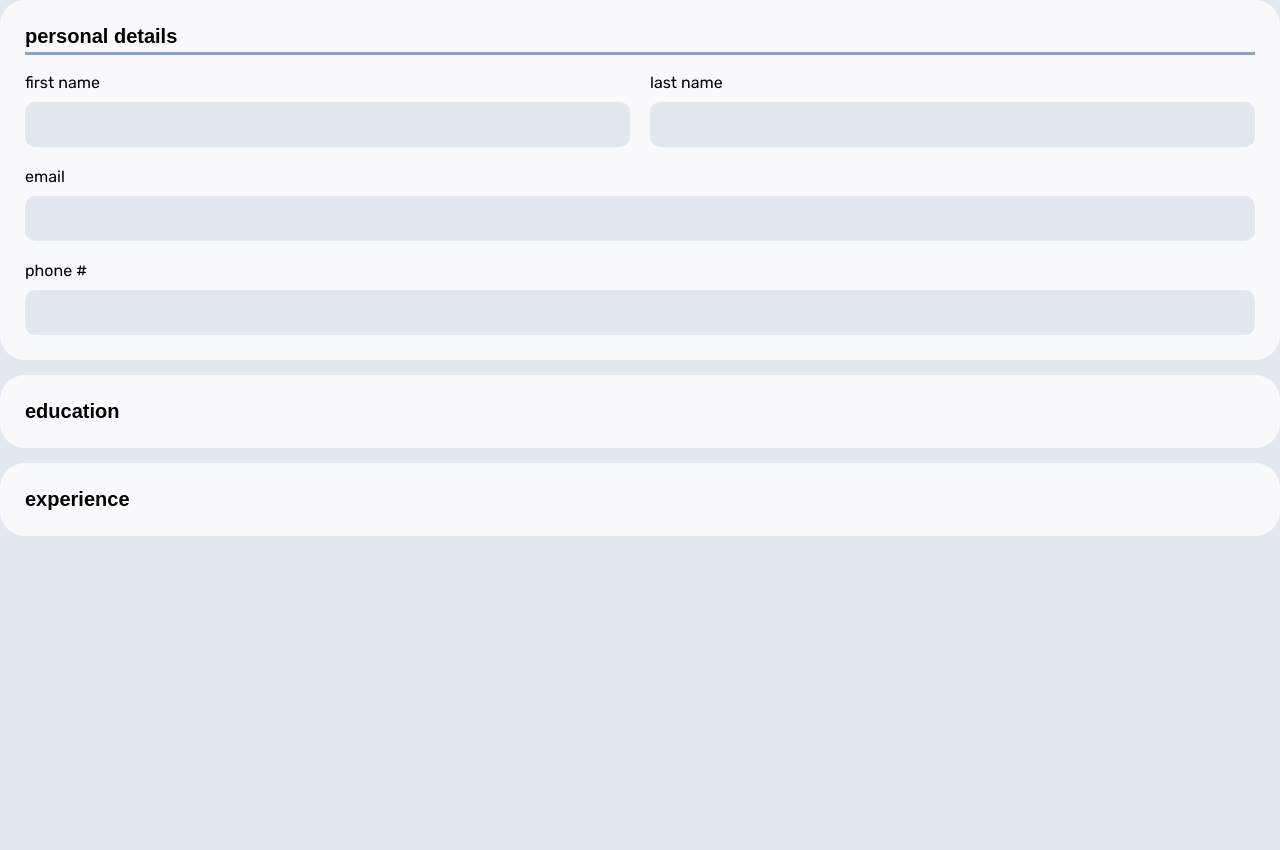
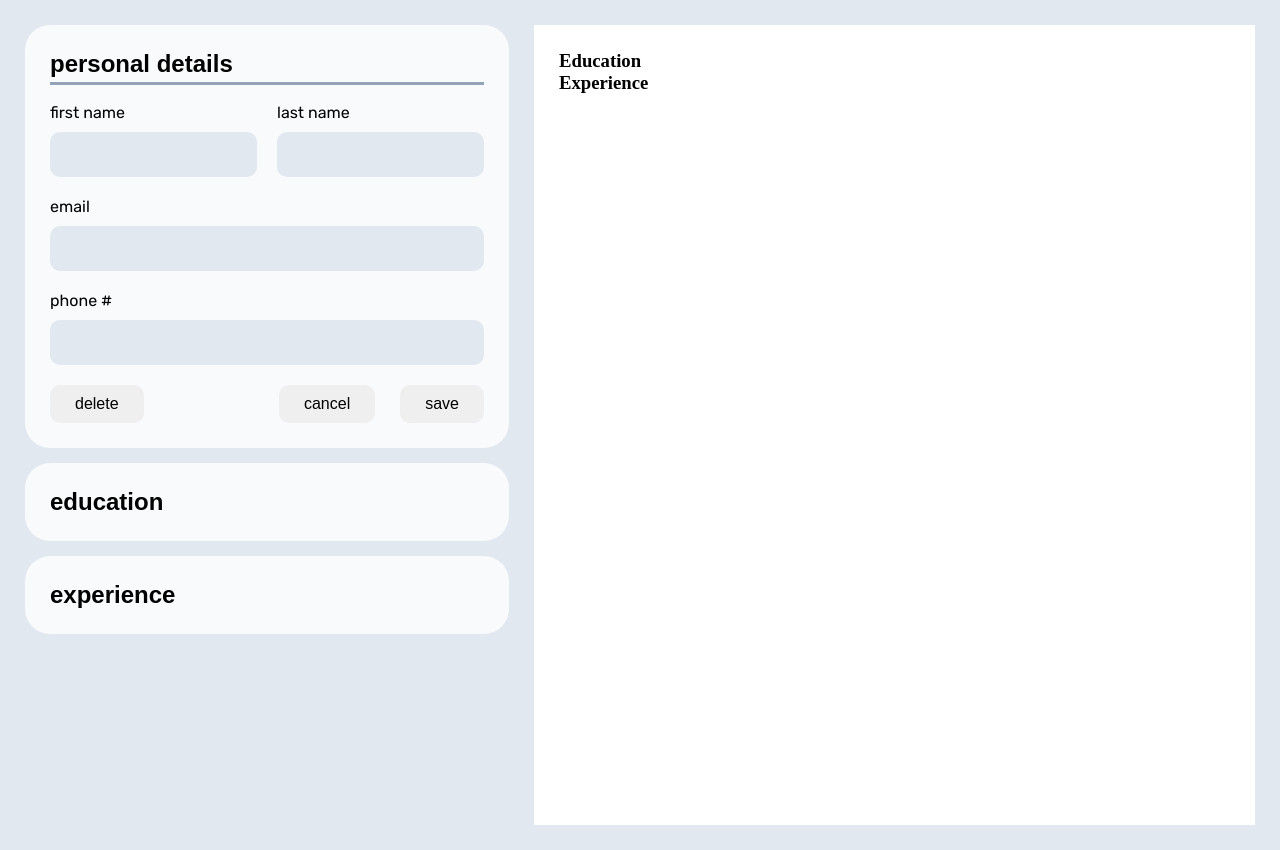
Before and after one commit to yipqp/cv-application, a React (Vite) app: page / in a window 1280 px wide. Before the commit the page ends 800 px from the top, so only its background shows below. Built offline with nearby package versions, Linux system fonts and the light colour scheme.

Commit message:
Store form entries in states

```diff
--- a/src/App.css
+++ b/src/App.css
@@ -7,6 +7,10 @@
   --body-bgc: #e2e8f0;
 }
 
-body {
+.app-container {
+  height: 100vh;
   background-color: var(--body-bgc);
+  display: flex;
+  gap: 25px;
+  padding: 25px;
 }
--- a/src/App.jsx
+++ b/src/App.jsx
@@ -2,9 +2,36 @@ import { useState } from "react";
 import "./App.css";
 import Section from "./components/section";
 import FormContainer from "./components/FormContainer";
+import ResumeDisplay from "./components/ResumeDisplay";
 
 function App() {
-  return <FormContainer></FormContainer>;
+  const [personalInfo, setPersonalInfo] = useState(null);
+  const [educationInfo, setEducationInfo] = useState(null);
+  const [educationEntries, setEducationEntries] = useState([]);
+  const [experienceInfo, setExperienceInfo] = useState(null);
+  const [experienceEntries, setExperienceEntries] = useState([]);
+
+  return (
+    <div className="app-container">
+      <FormContainer
+        handlePersonal={setPersonalInfo}
+        personalInfo={personalInfo}
+        handleEducation={setEducationInfo}
+        educationInfo={educationInfo}
+        handleEducationEntries={setEducationEntries}
+        educationEntries={educationEntries}
+        handleExperience={setExperienceInfo}
+        experienceInfo={experienceInfo}
+        handleExperienceEntries={setExperienceEntries}
+        experienceEntries={experienceEntries}
+      ></FormContainer>
+      <ResumeDisplay
+        personalSection={personalInfo}
+        educationSection={educationInfo}
+        experienceSection={educationInfo}
+      ></ResumeDisplay>
+    </div>
+  );
 }
 
 export default App;
--- a/src/components/FormContainer.jsx
+++ b/src/components/FormContainer.jsx
@@ -2,27 +2,27 @@ import React, { useState } from "react";
 import Section from "./section";
 import "../styles/FormContainer.css";
 
-const FormContainers = () => {
+const FormContainer = (props) => {
   const [activeIndex, setActiveIndex] = useState(0);
   const personalDetails = [
-    { title: "first name", inputType: "text", className: "first" },
-    { title: "last name", inputType: "text", className: "last" },
+    { title: "first name", inputType: "text", className: "firstName" },
+    { title: "last name", inputType: "text", className: "lastName" },
     { title: "email", inputType: "email" },
-    { title: "phone #", inputType: "tel" },
+    { title: "phone #", inputType: "tel", className: "phoneNum" },
   ];
 
   const education = [
     { title: "school", inputType: "text" },
     { title: "degree", inputType: "text" },
-    { title: "start year", inputType: "text", className: "start" },
-    { title: "end year", inputType: "text", className: "end" },
+    { title: "start year", inputType: "text", className: "startYear" },
+    { title: "end year", inputType: "text", className: "endYear" },
   ];
 
   const experience = [
-    { title: "company name", inputType: "text", className: "company" },
-    { title: "position title", inputType: "text", className: "position" },
-    { title: "start date", inputType: "text", className: "start" },
-    { title: "end date", inputType: "text", className: "end" },
+    { title: "company name", inputType: "text", className: "companyName" },
+    { title: "position title", inputType: "text", className: "positionTitle" },
+    { title: "start date", inputType: "text", className: "startDate" },
+    { title: "end date", inputType: "text", className: "endDate" },
     { title: "description", inputType: "textarea" },
   ];
 
@@ -36,6 +36,8 @@ const FormContainers = () => {
         onClick={() => {
           setActiveIndex(0);
         }}
+        formData={props.personalInfo}
+        onChange={props.handlePersonal}
       ></Section>
       <Section
         title="education"
@@ -45,6 +47,10 @@ const FormContainers = () => {
         onClick={() => {
           setActiveIndex(1);
         }}
+        formData={props.educationInfo}
+        formEntries={props.educationEntries}
+        onChange={props.handleEducation}
+        setFormEntries={props.handleEducationEntries}
       ></Section>
       <Section
         title="experience"
@@ -54,9 +60,13 @@ const FormContainers = () => {
         onClick={() => {
           setActiveIndex(2);
         }}
+        formData={props.experienceInfo}
+        formEntries={props.experienceEntries}
+        onChange={props.handleExperience}
+        setFormEntries={props.handleExperienceEntries}
       ></Section>
     </div>
   );
 };
 
-export default FormContainers;
+export default FormContainer;
--- /dev/null
+++ b/src/components/ResumeDisplay.jsx
@@ -0,0 +1,29 @@
+import React from "react";
+import "../styles/ResumeDisplay.css";
+
+const ResumeDisplay = ({ personalInfo, educationArr, experienceArr }) => {
+  // const fullName = personalInfo.firstName + " " + personalInfo.lastName;
+  let fullName = "";
+  let phoneNum = "";
+  let email = "";
+  return (
+    <div className="resume-display">
+      <h2>{fullName}</h2>
+      <div className="applicant-info-container">
+        <div className="phone-num">{phoneNum}</div>
+        <div className="email">{email}</div>
+      </div>
+      <div className="resume-body">
+        <div className="education-container">
+          <h3>Education</h3>
+          {/* {props.education.map((item) => {})} */}
+        </div>
+        <div className="experience-container">
+          <h3>Experience</h3>
+        </div>
+      </div>
+    </div>
+  );
+};
+
+export default ResumeDisplay;
--- a/src/components/Section.jsx
+++ b/src/components/Section.jsx
@@ -12,6 +12,10 @@ const Section = (props) => {
         formGroups={props.formGroups}
         className={props.className}
         show={props.isShown}
+        onChange={props.onChange}
+        formData={props.formData}
+        formEntries={props.formEntries}
+        setFormEntries={props.setFormEntries}
       ></SectionForm>
     </div>
   );
--- a/src/components/SectionForm.jsx
+++ b/src/components/SectionForm.jsx
@@ -3,8 +3,26 @@ import "../styles/SectionForm.css";
 
 function SectionForm(props) {
   const showClass = props.show ? "show" : "";
+  const handleChange = (e) => {
+    const { name, value } = e.target;
+    props.onChange({ ...props.formData, [name]: value });
+  };
+  const handleSubmit = (e) => {
+    e.preventDefault();
+    const formData = new FormData(e.target);
+    const entries = formData.entries();
+    let newFormEntry = {};
+    for (const val of entries) {
+      newFormEntry = { ...newFormEntry, [val[0]]: val[1] };
+    }
+    props.setFormEntries?.([...props.formEntries, newFormEntry]);
+  };
   return (
-    <form action="" className={props.className + " " + showClass}>
+    <form
+      action=""
+      className={props.className + " " + showClass}
+      onSubmit={handleSubmit}
+    >
       {props.formGroups.map((group) => {
         const { title, inputType, className = title } = group;
         const useTextArea = inputType === "textarea";
@@ -12,17 +30,37 @@ function SectionForm(props) {
           return (
             <div className={className} key={title}>
               {title}
-              <textarea rows="5"></textarea>
+              <textarea
+                name={className}
+                onChange={handleChange}
+                rows="5"
+              ></textarea>
             </div>
           );
         }
         return (
           <label className={className} htmlFor={title} key={title}>
             {title}
-            <input id={title} type={inputType} name={title} />
+            <input
+              id={title}
+              type={inputType}
+              name={className}
+              onChange={handleChange}
+            />
           </label>
         );
       })}
+      <div className="button-container">
+        <button type="button" className="delete-button">
+          delete
+        </button>
+        <button type="reset" className="cancel-button">
+          cancel
+        </button>
+        <button type="submit" className="save-button">
+          save
+        </button>
+      </div>
     </form>
   );
 }
--- /dev/null
+++ b/src/styles/ResumeDisplay.css
@@ -0,0 +1,5 @@
+.resume-display {
+  background-color: #fff;
+  width: 100%;
+  padding: 25px;
+}
--- a/src/styles/SectionForm.css
+++ b/src/styles/SectionForm.css
@@ -53,11 +53,28 @@ textarea {
 }
 
 .email,
-.phone,
+.phoneNum,
 .school,
 .degree,
-.company,
-.position,
-.description {
+.companyName,
+.positionTitle,
+.description,
+.button-container {
   grid-column: 1 / 3;
 }
+
+button {
+  border: none;
+  border-radius: 10px;
+  padding: 10px 25px;
+  font-size: 1rem;
+}
+
+.button-container {
+  display: flex;
+  gap: 25px;
+}
+
+.delete-button {
+  margin-right: auto;
+}
```
Also changed, not shown: src/components/ResumeItem.jsx (added, +17 -0 lines), src/styles/ResumeItem.css (added).
